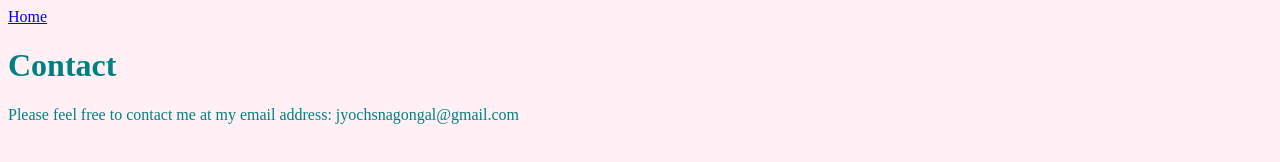
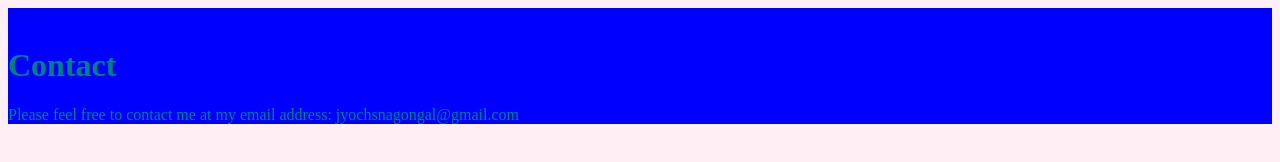
Before and after one commit to jyochsna/gatsbyPortfolio, a Gatsby site in the folder portfolio/: page /contact in a window 1280 px wide. Built offline with nearby package versions, Linux system fonts and the light colour scheme; Gatsby itself is replaced by a stand-in of ours.

Commit message:
new css file added

```diff
--- a/portfolio/src/pages/contact.js
+++ b/portfolio/src/pages/contact.js
@@ -1,6 +1,7 @@
 import React from "react"
 import { Link } from "gatsby"
 import Header from "../components/header"
+import "../styles/contacts.css"
 
 export default function Contact() {
   return (
--- /dev/null
+++ b/portfolio/src/styles/contacts.css
@@ -0,0 +1,3 @@
+body{
+    background-color: blue;
+}
```
